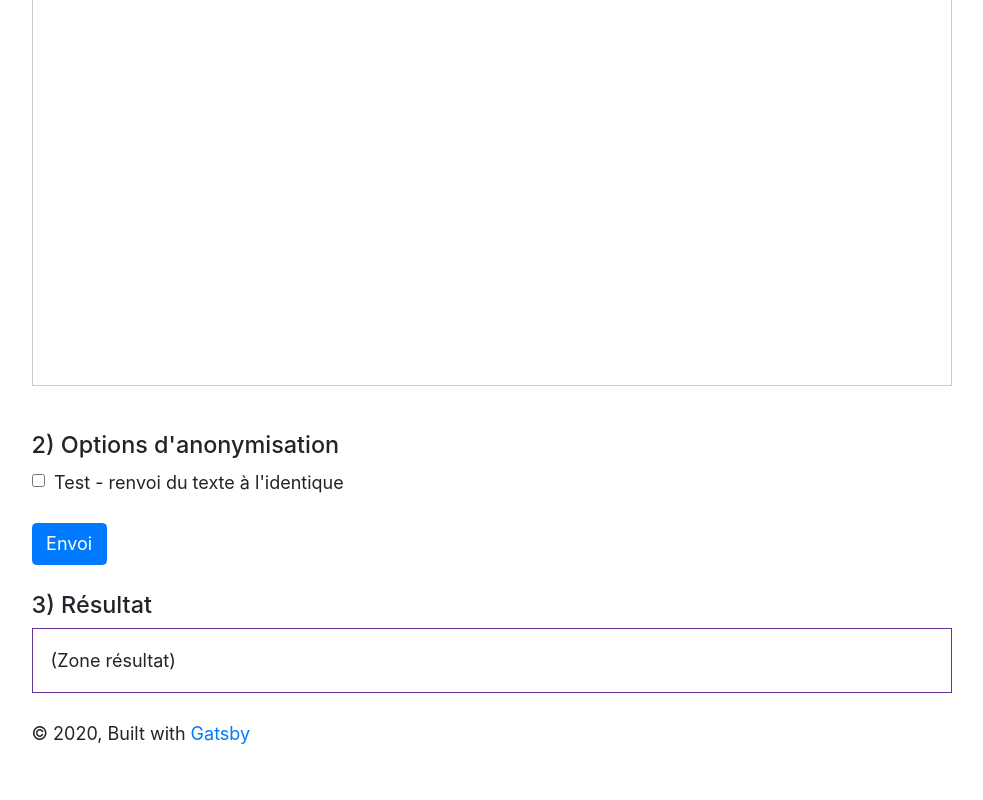
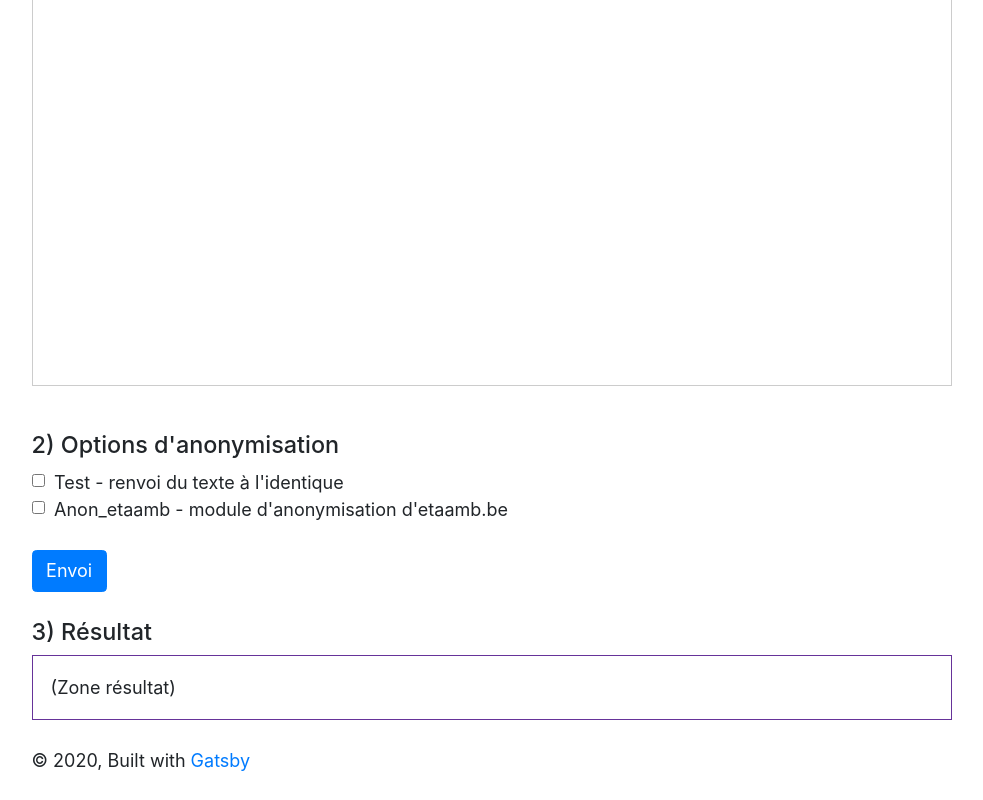
Before and after one commit to openjusticebe/anon_ui, a Gatsby site: page / in a window 1280 px wide. Shown: the part 934-1734 px from the top of the page, without its empty margins (148-1131 px from the left). Before the commit the page ends 1707 px from the top, so only its background shows below. Built offline with nearby package versions, Linux system fonts and the light colour scheme; Gatsby itself is replaced by a stand-in of ours.

Commit message:
:truck: ajout module d'anonymisation

```diff
--- a/src/pages/index.js
+++ b/src/pages/index.js
@@ -1,16 +1,16 @@
-import React, {useState} from "react"
-import { Link } from "gatsby"
+import React from "react";
+// import { Link } from "gatsby";
 
-import Layout from "../components/layout"
-import Image from "../components/image"
-import SEO from "../components/seo"
-import "../styles/style.scss"
+import Layout from "../components/layout";
+// import Image from "../components/image";
+import SEO from "../components/seo";
+import "../styles/style.scss";
 import Button from 'react-bootstrap/Button';
 import Form from 'react-bootstrap/Form';
 
 import 'react-quill/dist/quill.snow.css';
 
-import { FaBeer } from 'react-icons/fa';
+// import { FaBeer } from 'react-icons/fa';
 
 const ReactQuill = typeof window === 'object' ? require('react-quill') : () => false;
 
@@ -67,27 +67,44 @@ class IndexPage extends React.Component {
         }
 
         // Get api response
-        fetch(`https://anon-api.openjustice.be/run`, {
-            method: 'post',
-            body: JSON.stringify(query)
-            }).then(response => response.json())
+        // fetch(`https://anon-api.openjustice.be/run`, {
+        console.log(query);
+        fetch(`${process.env.GATSBY_API_URL}/run`, {
+            method: 'POST',
+            headers: {
+              'Accept': 'application/json',
+              'Content-Type': 'application/json'
+            },
+            body: JSON.stringify(query),
+            }).then(response => {console.log(response); return response.json()})
            .then(resultData => {
                 console.log('api response', resultData);
                 this.setState({res_text: {__html: resultData.text}});
-                if (resultData.log && resultData.log.lines)
-                    this.setState({log_text: {__html: resultData.log.lines}});
+                if ('error' in resultData.log)
+                    this.setState({log_text: {__html: resultData.log.error}});
+                else if ('lines' in resultData.log)
+                    this.setState({log_text: {__html: this.logDisplay(resultData.log.lines)}});
             });
+    }
+
+    logDisplay(loglines) {
+        console.log(loglines);
+        return loglines.join("\n<br />");
     }
 
     checkAnonType(event) {
         const el = event.currentTarget;
         if (el.checked) {
+            let params = '{}';
+            if (el.id === 'anon_etaamb') {
+                params = JSON.stringify({'lang': 'french'});
+            }
             this.setState({
-                anon_types:  this.state.anon_types.filter(val => val !== el.id).concat([el.id])
+                anon_types:  this.state.anon_types.filter(val => val.id !== el.id).concat([{'id': el.id, 'params': params}])
             })
         } else {
             this.setState({
-                anon_types: this.state.anon_types.filter(val => val !== el.id)
+                anon_types: this.state.anon_types.filter(val => val.id !== el.id)
             })
         }
     }
@@ -114,7 +131,8 @@ class IndexPage extends React.Component {
             <Editor value={ this.state.text } onChange={ this.handleTextChange }/>
             <h2>2) Options d'anonymisation</h2>
             <Form onSubmit={ this.handleSubmit }>
-              <Form.Check type="checkbox" id="test_anon" onChange={ this.checkAnonType } label="Test - renvoi du texte à l'identique" />
+              <Form.Check type="checkbox" id="anon_test" onChange={ this.checkAnonType } label="Test - renvoi du texte à l'identique" />
+              <Form.Check type="checkbox" id="anon_etaamb" onChange={ this.checkAnonType } label="Anon_etaamb - module d'anonymisation d'etaamb.be" />
               <br />
               <Button variant="primary" type="submit">
                 Envoi
--- a/src/styles/style.scss
+++ b/src/styles/style.scss
@@ -7,6 +7,12 @@ $main_color: #663399;
     padding: 1rem;
 }
 
+.log {
+    background-color:#111;
+    color:#ccc;
+    font-family:'Lucida Console', monospace;
+}
+
 h2 {
     font-size:1.3em;
 }
```
Also changed, not shown: src/pages/page-2.tsx (deleted, +0 -17 lines), README.md.
